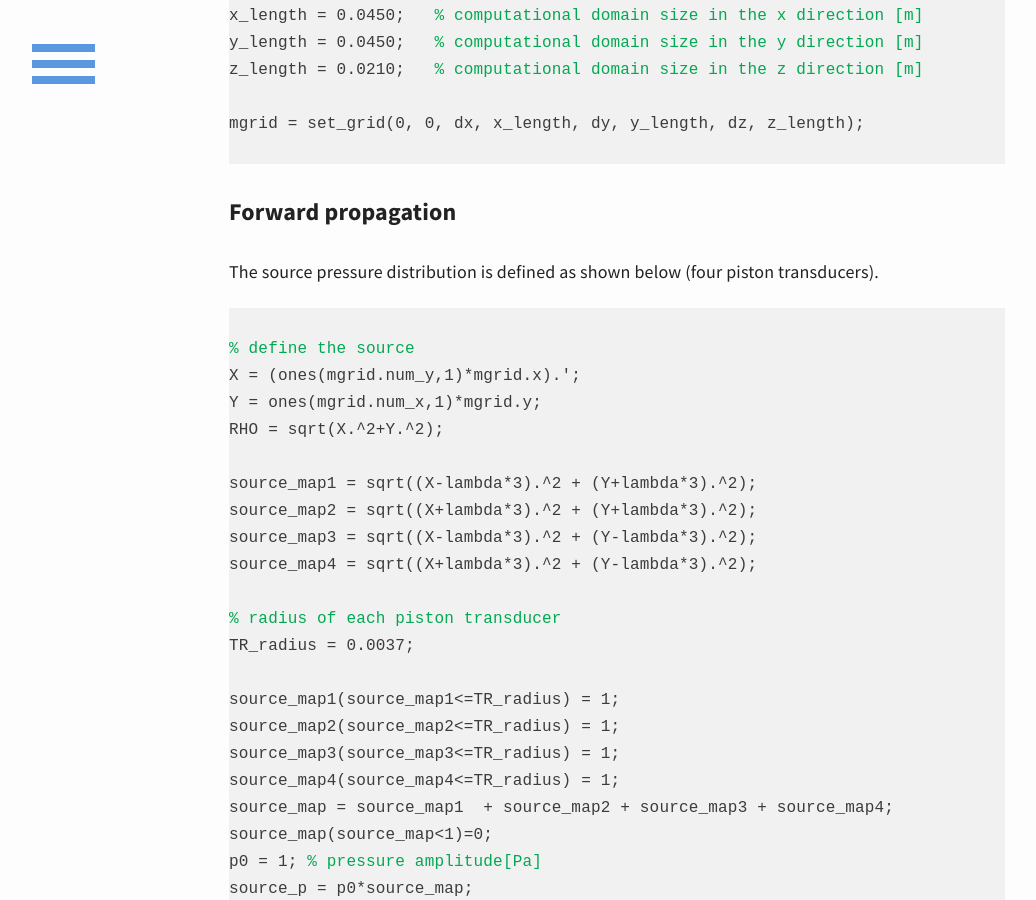
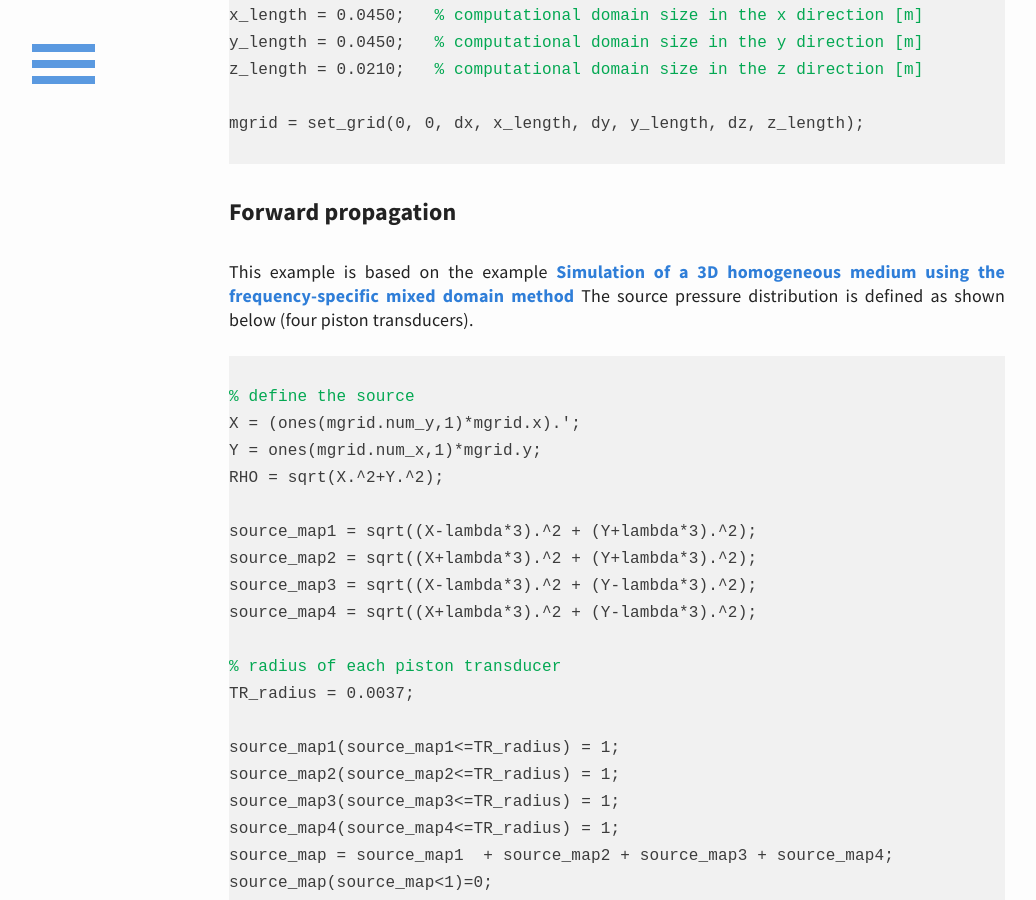
Before and after one commit to m-SOUND/mSOUND, a Jekyll site: the page built from _posts/2019-07-19-FSMDM_3D_multi_sources.html, in a window 1280 px wide and 900 px high, scrolled down 1018 px. Shown: the whole window, without its empty margins (23-1059 px from the left). Built offline with Jekyll 4.4.1, drawn with Linux system fonts in a browser that asks for light colours.

Commit message:
Update 2019-07-19-FSMDM_3D_multi_sources.html

```diff
--- a/_posts/2019-07-19-FSMDM_3D_multi_sources.html
+++ b/_posts/2019-07-19-FSMDM_3D_multi_sources.html
@@ -50,6 +50,8 @@ mgrid = set_grid(0, 0, dx, x_length, dy, y_length, dz, z_length);
 <h6>Forward propagation</h6>
 <p>
 <br>
+This example is based on the example <a href="https://m-sound.github.io/mSOUND/FSMDM_3D_homogeneous">
+Simulation of a 3D homogeneous medium using the frequency-specific mixed domain method</a>
 The source pressure distribution is defined as shown below (four piston transducers).
 <pre>
 <code>
```
